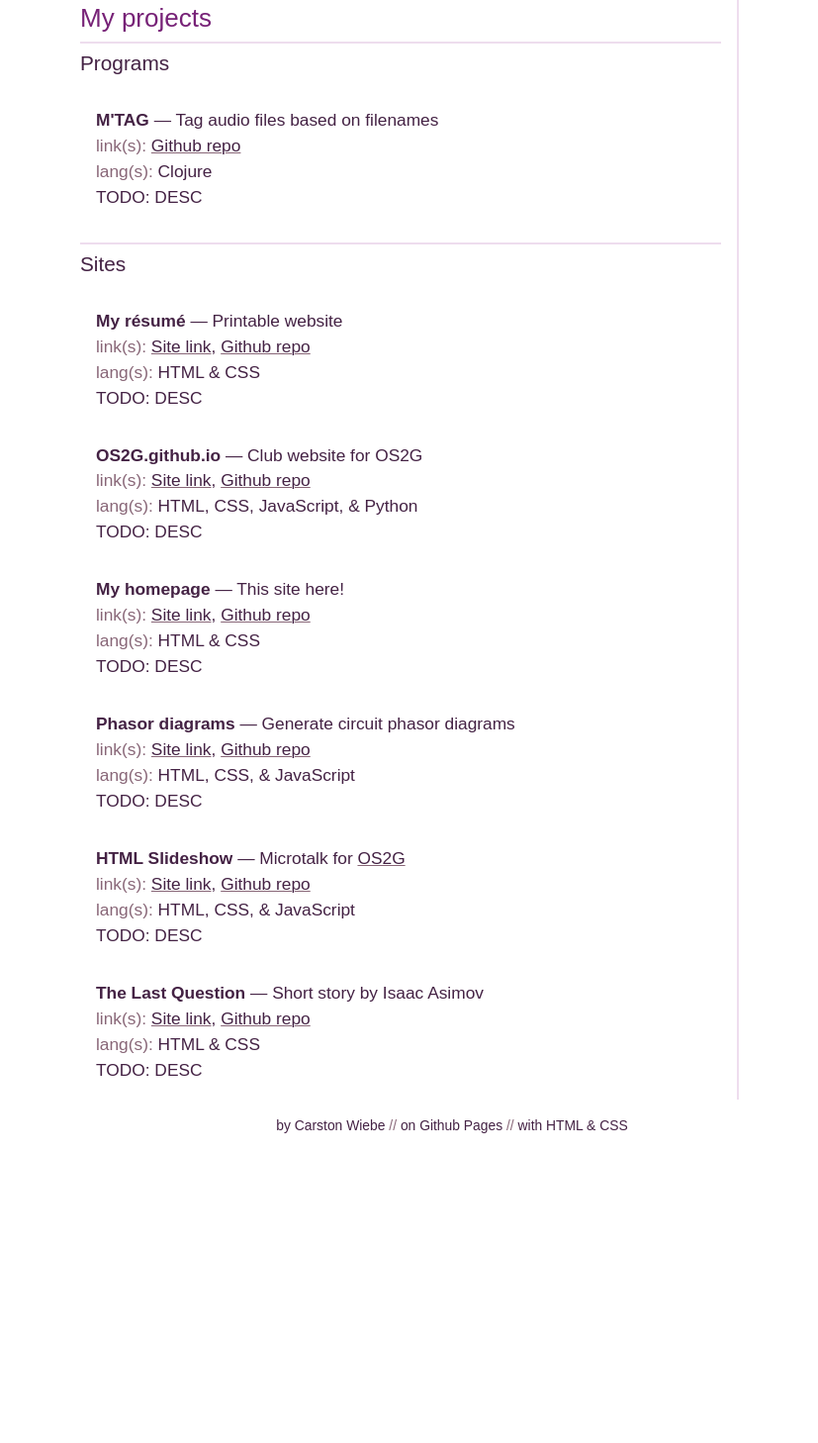
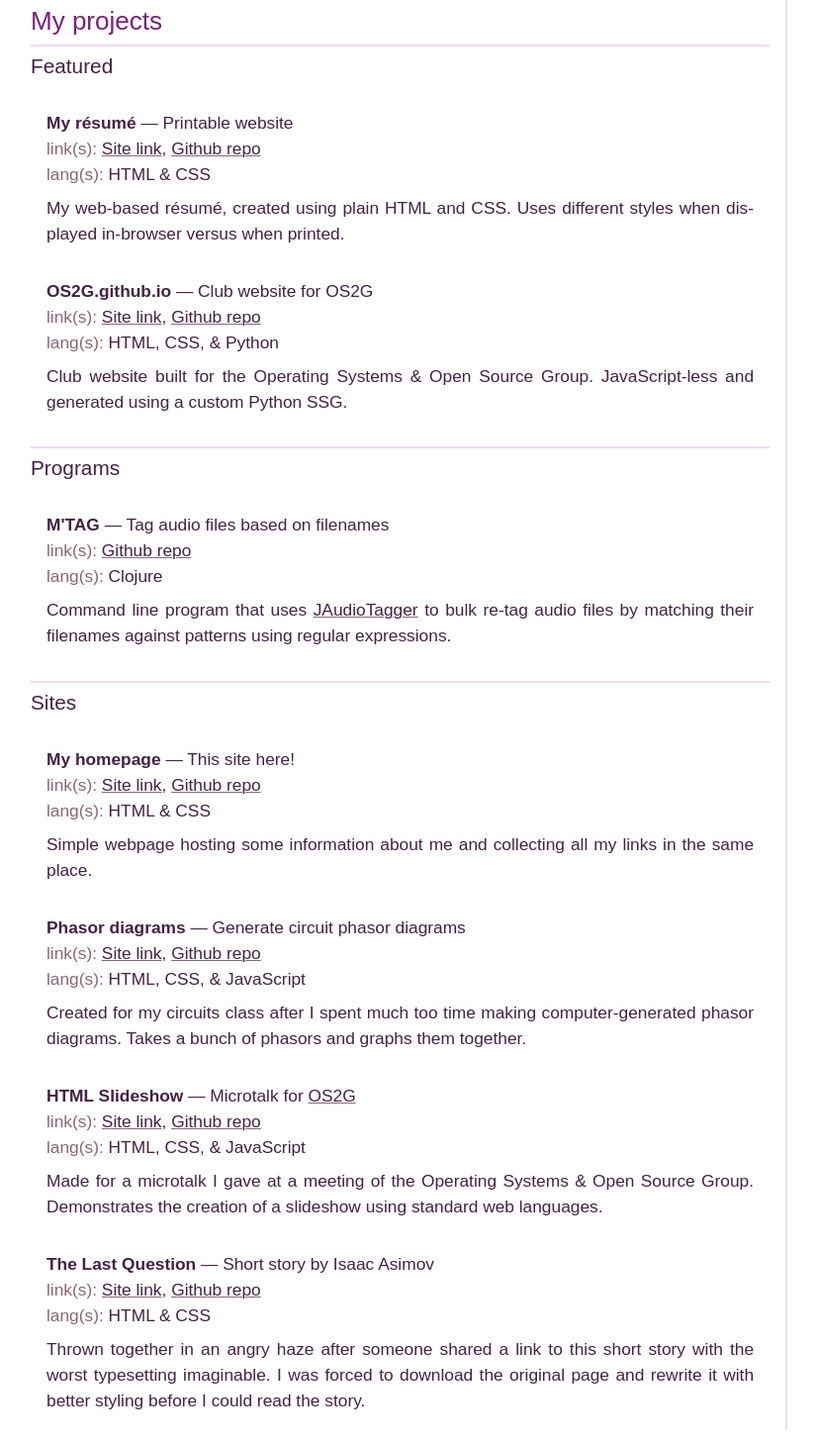
Before and after one commit to ctwiebe23/ctwiebe23.github.io, a plain HTML site: page index.html in a window 1280 px wide. Shown: the part 461-1919 px from the top of the page at 99% size, without its empty margins (183-1010 px from the left). Before the commit the page ends 1633 px from the top, so only its background shows below. Drawn offline with Linux system fonts and the light colour scheme.

Commit message:
filled tagline and project descriptions

```diff
--- a/index.html
+++ b/index.html
@@ -16,11 +16,12 @@
   <body>
     <header>
       <h1><span>C</span><span>a</span><span>r</span><span>s</span><span>t</span><span>o</span><span>n</span><span> </span><span>W</span><span>i</span><span>e</span><span>b</span><span>e</span></h1>
-      <div>TODO: INTERESTING TAGLINE</div>
+      <h2>Computer Engineering Undergrad</h2>
     </header>
 
     <nav>
       <form>
+        <!-- <h3>Links</h3> -->
         <button formaction="mailto:ctwiebe23@gmail.com">
           Email
         </button>
@@ -29,6 +30,9 @@
         </button>
         <button formaction="https://github.com/ctwiebe23">
           Github
+        </button>
+        <button formaction="https://www.linkedin.com/in/carston-wiebe/">
+          LinkedIn
         </button>
       </form>
     </nav>
@@ -60,58 +64,90 @@
         <h1>My projects</h1>
 
         <section>
+          <h2>Featured</h2>
+          <project-profile>
+            <project-name>My résumé</project-name>
+            <project-tagline>Printable website</project-tagline>
+            <project-link><a href="https://carstonwiebe17.github.io">Site link</a>, <a href="https://github.com/carstonwiebe17/carstonwiebe17.github.io">Github repo</a></project-link>
+            <project-lang>HTML &amp; CSS</project-lang>
+            <project-desc>
+              <p>My web-based résumé, created using plain HTML and CSS.  Uses
+              different styles when displayed in-browser versus when
+              printed.</p>
+            </project-desc>
+          </project-profile>
+          <project-profile>
+            <project-name>OS2G.github.io</project-name>
+            <project-tagline>Club website for OS2G</project-tagline>
+            <project-link><a href="https://os2g.github.io">Site link</a>, <a href="https://github.com/OS2G/OS2G.github.io">Github repo</a></project-link>
+            <project-lang>HTML, CSS, &amp; Python</project-lang>
+            <project-desc>
+              <p>Club website built for the Operating Systems &amp; Open Source
+              Group.  JavaScript-less and generated using a custom Python
+              SSG.</p>
+            </project-desc>
+          </project-profile>
+        </section>
+        <section>
           <h2>Programs</h2>
           <project-profile>
             <project-name>M'TAG</project-name>
             <project-tagline>Tag audio files based on filenames</project-tagline>
             <project-link><a href="https://github.com/ctwiebe23/M-TAG">Github repo</a></project-link>
             <project-lang>Clojure</project-lang>
-            <project-desc>TODO: DESC</project-desc>
+            <project-desc>
+              <p>Command line program that uses
+              <a href="https://github.com/RouHim/jaudiotagger">JAudioTagger</a>
+              to bulk re-tag audio files by matching their filenames against
+              patterns using regular expressions.</p>
+            </project-desc>
           </project-profile>
         </section>
         <section>
           <h2>Sites</h2>
           <project-profile>
-            <project-name>My résumé</project-name>
-            <project-tagline>Printable website</project-tagline>
-            <project-link><a href="https://carstonwiebe17.github.io">Site link</a>, <a href="https://github.com/carstonwiebe17/carstonwiebe17.github.io">Github repo</a></project-link>
-            <project-lang>HTML &amp; CSS</project-lang>
-            <project-desc>TODO: DESC</project-desc>
-          </project-profile>
-          <project-profile>
-            <project-name>OS2G.github.io</project-name>
-            <project-tagline>Club website for OS2G</project-tagline>
-            <project-link><a href="https://os2g.github.io">Site link</a>, <a href="https://github.com/OS2G/OS2G.github.io">Github repo</a></project-link>
-            <project-lang>HTML, CSS, JavaScript, &amp; Python</project-lang>
-            <project-desc>TODO: DESC</project-desc>
-          </project-profile>
-          <project-profile>
             <project-name>My homepage</project-name>
             <project-tagline>This site here!</project-tagline>
             <project-link><a href="/">Site link</a>, <a href="https://github.com/ctwiebe23/ctwiebe23.github.io">Github repo</a></project-link>
             <project-lang>HTML &amp; CSS</project-lang>
-            <project-desc>TODO: DESC</project-desc>
+            <project-desc>
+              <p>Simple webpage hosting some information about me and
+              collecting all my links in the same place.</p>
+            </project-desc>
           </project-profile>
           <project-profile>
             <project-name>Phasor diagrams</project-name>
             <project-tagline>Generate circuit phasor diagrams</project-tagline>
             <project-link><a href="/phasor-diagrams">Site link</a>, <a href="https://github.com/ctwiebe23/ctwiebe23.github.io">Github repo</a></project-link>
             <project-lang>HTML, CSS, &amp; JavaScript</project-lang>
-            <project-desc>TODO: DESC</project-desc>
+            <project-desc>
+              <p>Created for my circuits class after I spent much too time
+              making computer-generated phasor diagrams.  Takes a bunch of
+              phasors and graphs them together.</p>
+            </project-desc>
           </project-profile>
           <project-profile>
             <project-name>HTML Slideshow</project-name>
             <project-tagline>Microtalk for <a href="https://os2g.github.io">OS2G</a></project-tagline>
             <project-link><a href="/html-slideshow">Site link</a>, <a href="https://github.com/ctwiebe23/ctwiebe23.github.io">Github repo</a></project-link>
             <project-lang>HTML, CSS, &amp; JavaScript</project-lang>
-            <project-desc>TODO: DESC</project-desc>
+            <project-desc>
+              <p>Made for a microtalk I gave at a meeting of the Operating
+              Systems &amp; Open Source Group.  Demonstrates the creation of
+              a slideshow using standard web languages.</p>
+            </project-desc>
           </project-profile>
           <project-profile>
             <project-name>The Last Question</project-name>
             <project-tagline>Short story by Isaac Asimov</project-tagline>
             <project-link><a href="/the-last-question">Site link</a>, <a href="https://github.com/ctwiebe23/ctwiebe23.github.io">Github repo</a></project-link>
             <project-lang>HTML &amp; CSS</project-lang>
-            <project-desc>TODO: DESC</project-desc>
+            <project-desc>
+              <p>Thrown together in an angry haze after someone shared a link
+              to this short story with the worst typesetting imaginable.  I was
+              forced to download the original page and rewrite it with better
+              styling before I could read the story.</p>
+            </project-desc>
           </project-profile>
         </section>
       </section>
--- a/styles.css
+++ b/styles.css
@@ -21,7 +21,7 @@
 }
 
 body {
-  max-width:800px;
+  max-width:900px;
   min-height:100vh;
   padding:24px;
   margin-inline:auto;
@@ -41,10 +41,14 @@ header {
   text-align:center;
 }
 
-@media (width > 800px) {
+@media (width > 900px) {
   header {
     text-align:left;
   }
+}
+
+header h1 {
+  margin-bottom:0;
 }
 
 header h1 span {
@@ -52,6 +56,12 @@ header h1 span {
   text-transform:uppercase;
   letter-spacing:0.08em;
   animation:sparkle 0.3s;
+}
+
+header h2 {
+  border:none;
+  color:var(--fg-faded);
+  margin-top:0;
 }
 
 /* C */ header h1 span:nth-child(1)  {animation-delay:calc(0  * var(--kf-offset) + var(--kf-delay));}
@@ -74,6 +84,11 @@ nav {
   text-align:center;
 }
 
+nav h3 {
+  text-align:center;
+  color:var(--fg-faded);
+}
+
 main {
   grid-area:main;
 }
@@ -85,7 +100,7 @@ footer {
   margin-inline:auto;
 }
 
-@media (width > 800px) {
+@media (width > 900px) {
   body{
     grid-template:
       "head head" min-content
@@ -120,8 +135,13 @@ ul, ol {
 }
 
 p {
-  text-align:justify;
   margin-block:8px;
+}
+
+@media (width > 900px) {
+  p {
+    text-align:justify;
+  }
 }
 
 inline-list {
@@ -133,7 +153,7 @@ inline-list li::before {
   color:var(--fg-faded);
 }
 
-@media (width > 800px) {
+@media (width > 900px) {
   inline-list li {
     display:inline;
   }
@@ -271,7 +291,7 @@ personal-profile {
   gap:16px;
 }
 
-@media (width > 800px) {
+@media (width > 900px) {
   personal-profile {
     grid-template:"desc img";
   }
```
